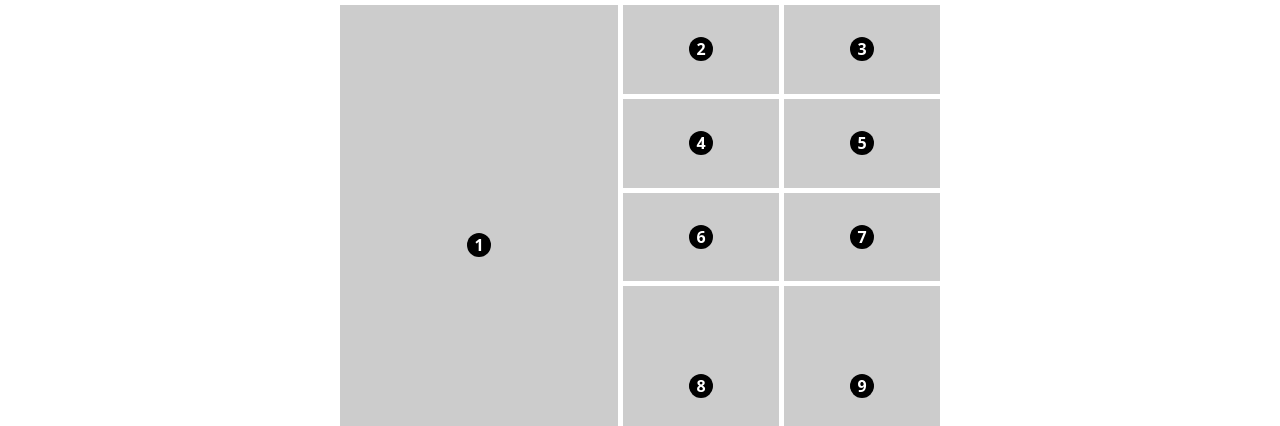
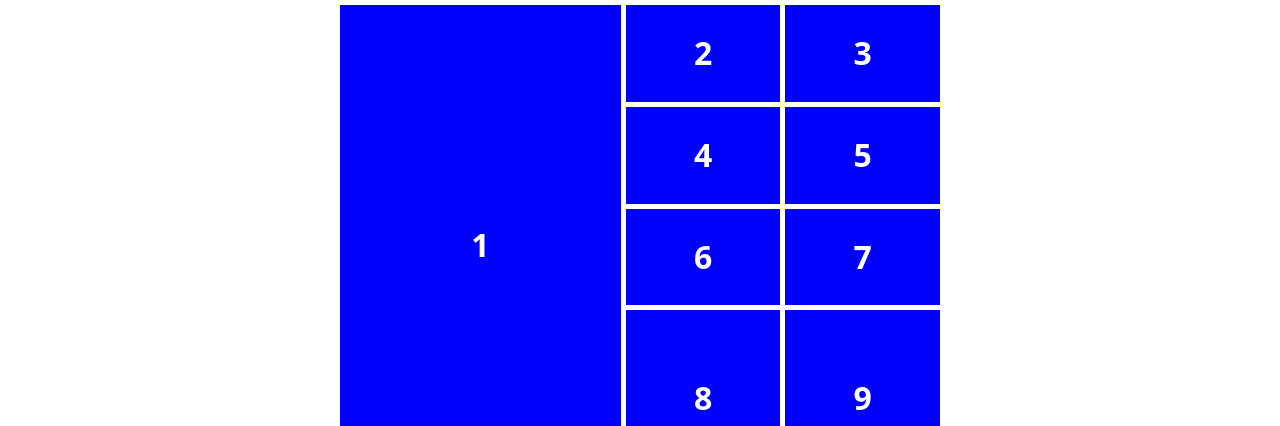
Before and after one commit to chrisnajman/grid-reading-flow-tests, a plain HTML site: page index.html in a window 1280 px wide. Shown: the part 374-800 px from the top of the page. Drawn offline with Linux system fonts and the light colour scheme.

Commit message:
Restyled grid

```diff
--- a/style.css
+++ b/style.css
@@ -369,19 +369,11 @@ a {
         padding: 0.3125rem;
         text-decoration: none;
         background-color: var(--el-bg);
-        color: var(--body-fg);
+        background-color: var(--link-blue);
+        color: var(--body-bg);
         pointer-events: none;
-
-        & span {
-            font-size: 1rem;
-            width: 1.5rem;
-            height: 1.5rem;
-            text-align: center;
-            font-weight: var(--bold);
-            background-color: var(--body-fg);
-            color: var(--body-bg);
-            border-radius: 100vw;
-        }
+        font-size: clamp(1.5rem, 1.2991rem + 0.9346vw, 2rem);
+        font-weight: var(--bold);
 
         &:focus-visible {
             @media (prefers-reduced-motion: no-preference) {
@@ -389,6 +381,7 @@ a {
             }
             background-color: var(--highlight);
             outline: 0;
+            color: black;
         }
     }
 }
```
